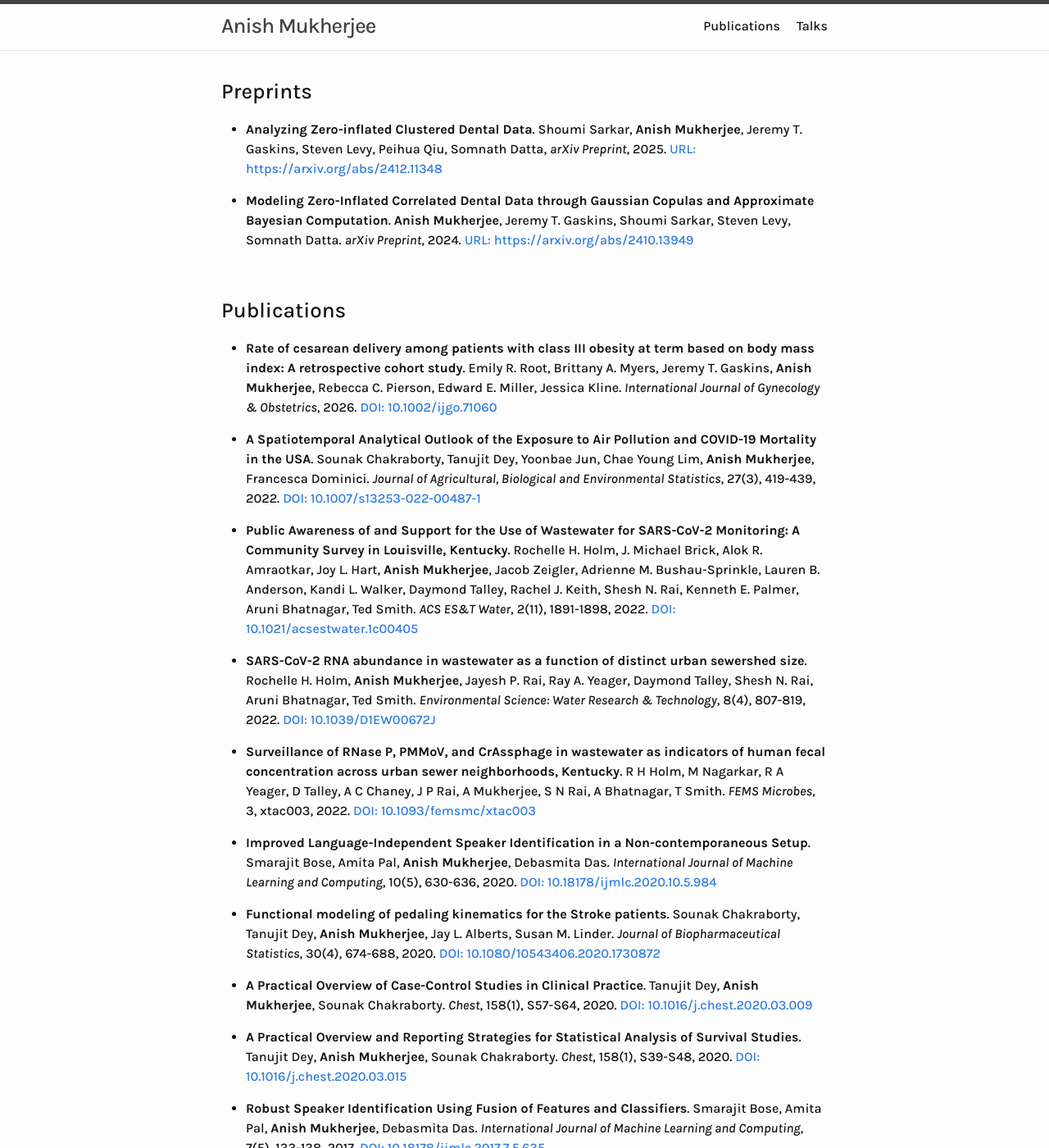
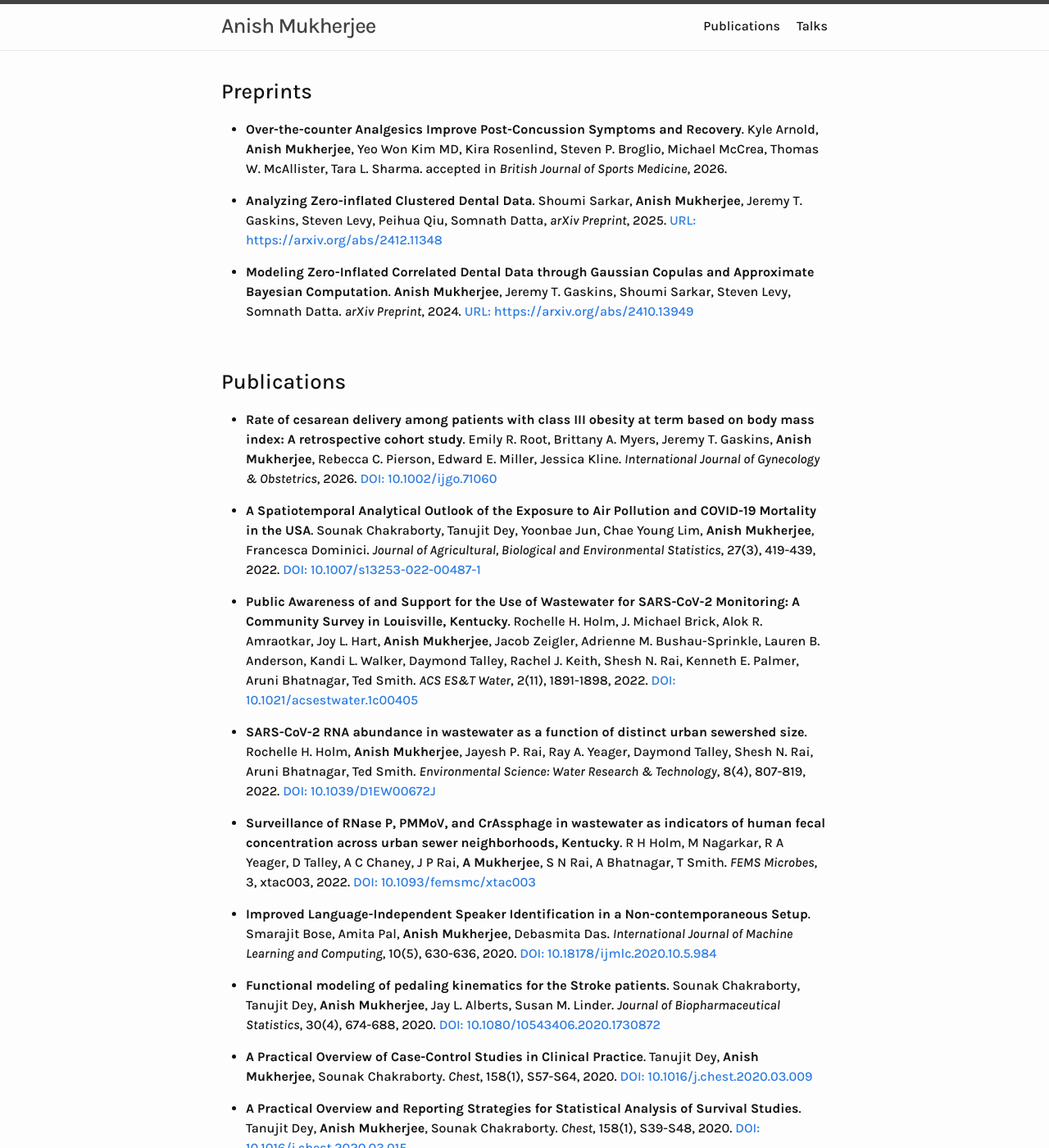
Before and after one commit to anishspace/anishspace.github.io, a Jekyll site: the page built from publications.markdown, in a window 1280 px wide and 1400 px high. Shown: the whole window at 82% size. Built offline with Jekyll 4.4.1, drawn with Linux system fonts in a browser that asks for light colours.

Commit message:
Update publications.markdown

```diff
--- a/publications.markdown
+++ b/publications.markdown
@@ -6,6 +6,8 @@ permalink: /publications/
 ---
 
 ### Preprints
+
+* **Over-the-counter Analgesics Improve Post-Concussion Symptoms and Recovery**. Kyle Arnold, **Anish Mukherjee**, Yeo Won Kim MD, Kira Rosenlind, Steven P. Broglio, Michael McCrea, Thomas W. McAllister, Tara L. Sharma. accepted in *British Journal of Sports Medicine*, 2026.
 
 * **Analyzing Zero-inflated Clustered Dental Data**. Shoumi Sarkar, **Anish Mukherjee**, Jeremy T. Gaskins, Steven Levy, Peihua Qiu, Somnath Datta, *arXiv Preprint*, 2025. [URL: https://arxiv.org/abs/2412.11348](https://arxiv.org/abs/2412.11348)
 
@@ -23,7 +25,7 @@ permalink: /publications/
 
 * **SARS-CoV-2 RNA abundance in wastewater as a function of distinct urban sewershed size**. Rochelle H. Holm, **Anish Mukherjee**, Jayesh P. Rai, Ray A. Yeager, Daymond Talley, Shesh N. Rai, Aruni Bhatnagar, Ted Smith. *Environmental Science: Water Research & Technology*, 8(4), 807-819, 2022. [DOI: 10.1039/D1EW00672J](https://doi.org)
 
-* **Surveillance of RNase P, PMMoV, and CrAssphage in wastewater as indicators of human fecal concentration across urban sewer neighborhoods, Kentucky**. R H Holm, M Nagarkar, R A Yeager, D Talley, A C Chaney, J P Rai, A Mukherjee, S N Rai, A Bhatnagar, T Smith. *FEMS Microbes*, 3, xtac003, 2022. [DOI: 10.1093/femsmc/xtac003](https://doi.org)
+* **Surveillance of RNase P, PMMoV, and CrAssphage in wastewater as indicators of human fecal concentration across urban sewer neighborhoods, Kentucky**. R H Holm, M Nagarkar, R A Yeager, D Talley, A C Chaney, J P Rai, **A Mukherjee**, S N Rai, A Bhatnagar, T Smith. *FEMS Microbes*, 3, xtac003, 2022. [DOI: 10.1093/femsmc/xtac003](https://doi.org)
 
 * **Improved Language-Independent Speaker Identification in a Non-contemporaneous Setup**. Smarajit Bose, Amita Pal, **Anish Mukherjee**, Debasmita Das. *International Journal of Machine Learning and Computing*, 10(5), 630-636, 2020. [DOI: 10.18178/ijmlc.2020.10.5.984](https://doi.org)
 
```
